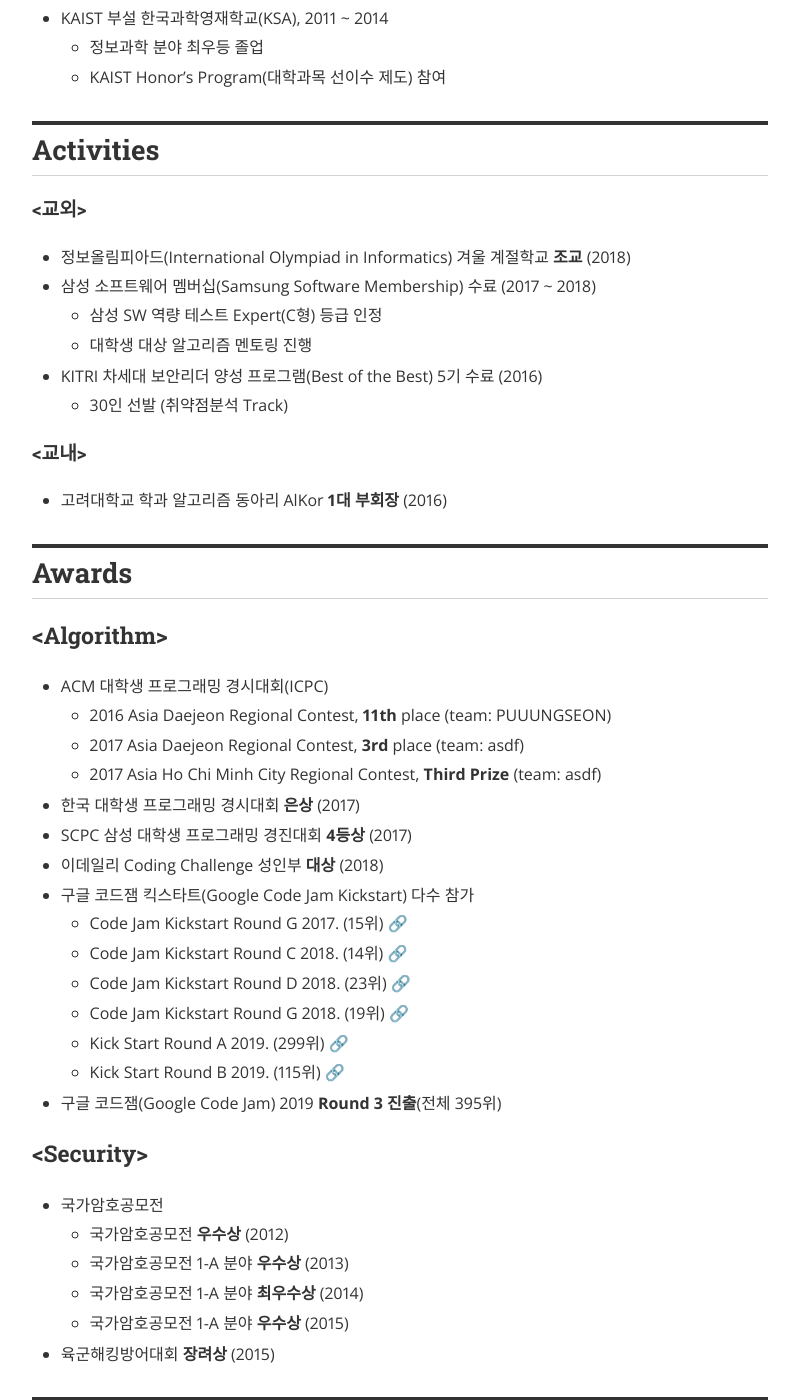
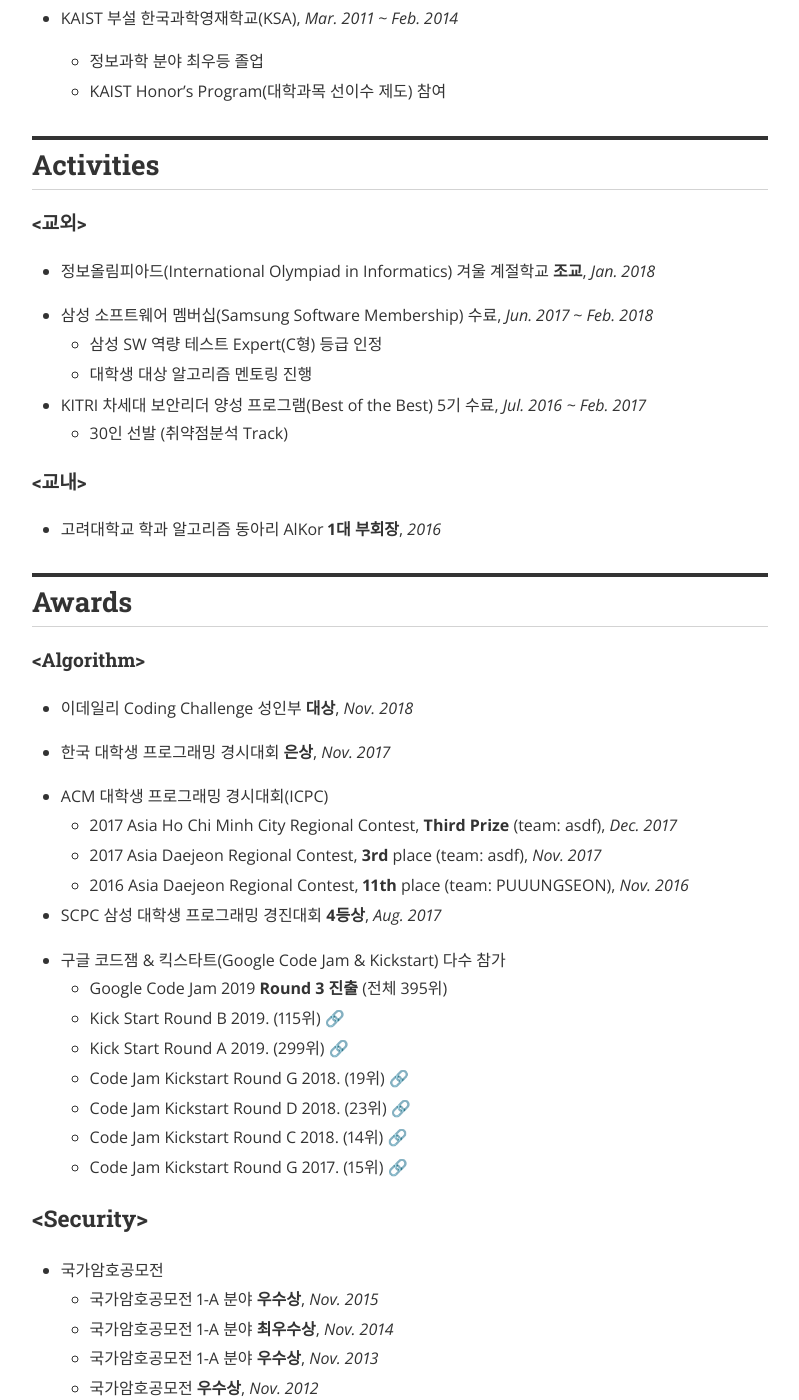
Before and after one commit to nyan101/nyan101.github.io, a Jekyll site: the page built from about.md, in a window 1280 px wide and 1400 px high, scrolled down 840 px. Shown: the whole window, without its empty margins (240-1039 px from the left). Built offline with Jekyll 4.4.1, drawn with Linux system fonts in a browser that asks for light colours; nearby versions of some CDN libraries; a style sheet for code colours, icons or effects is not loaded; some of the changed text lies outside the part shown.

Commit message:
about 페이지 일자 양식 수정

```diff
--- a/about.md
+++ b/about.md
@@ -12,9 +12,14 @@
 이제 졸업해서 새로운 단어를 써야 하는데 '그 단어'는 쓰기 좀 그래서 안 쓰고 있음
 
 <h2 class='section-header'> Education </h2>
-* <p>고려대학교 정보보호대학원 정보보호학과 석박통합과정, 2019 ~ now</p>
-* <p>고려대학교 학부, 2014 ~ 2018</p>
-* KAIST 부설 한국과학영재학교(KSA), 2011 ~ 2014
+
+* 고려대학교 정보보호대학원 정보보호학과 석박통합과정, *Sep. 2019 ~ now*
+
+
+* 고려대학교 학부, *Mar. 2014 ~ Feb. 2018*
+
+
+* KAIST 부설 한국과학영재학교(KSA), *Mar. 2011 ~ Feb. 2014*
   * 정보과학 분야 최우등 졸업
   * KAIST Honor's Program(대학과목 선이수 제도) 참여
 
@@ -22,47 +27,61 @@
 <h2 class='section-header'> Activities </h2>
 #### \<교외\>
 
-* 정보올림피아드(International Olympiad in Informatics) 겨울 계절학교 <strong>조교</strong> (2018)
-* 삼성 소프트웨어 멤버십(Samsung Software Membership) 수료 (2017 ~ 2018)
+* 정보올림피아드(International Olympiad in Informatics) 겨울 계절학교 **조교**,  *Jan. 2018*
+
+
+* 삼성 소프트웨어 멤버십(Samsung Software Membership) 수료, *Jun. 2017 ~ Feb. 2018*
   * 삼성 SW 역량 테스트 Expert(C형) 등급 인정
   * 대학생 대상 알고리즘 멘토링 진행
-* KITRI 차세대 보안리더 양성 프로그램(Best of the Best) 5기 수료 (2016)
+
+
+* KITRI 차세대 보안리더 양성 프로그램(Best of the Best) 5기 수료, *Jul. 2016 ~ Feb. 2017*
   * 30인 선발 (취약점분석 Track)
 
 
 #### \<교내\>
 
-* 고려대학교 학과 알고리즘 동아리 AlKor **1대 부회장** (2016)
+* 고려대학교 학과 알고리즘 동아리 AlKor **1대 부회장**, *2016*
 
 
 <h2 class='section-header'> Awards </h2>
-### \<Algorithm\>
+#### \<Algorithm\>
+
+* 이데일리 Coding Challenge 성인부 **대상**, *Nov. 2018*
+
+
+* 한국 대학생 프로그래밍 경시대회 **은상**, *Nov. 2017*
+
 
 * ACM 대학생 프로그래밍 경시대회(ICPC)
-  * 2016 Asia Daejeon Regional Contest, **11th** place (team: PUUUNGSEON)
-  * 2017 Asia Daejeon Regional Contest, **3rd** place (team: asdf)
-  * 2017 Asia Ho Chi Minh City Regional Contest, **Third Prize** (team: asdf)
-* 한국 대학생 프로그래밍 경시대회 **은상** (2017)
-* SCPC 삼성 대학생 프로그래밍 경진대회 **4등상** (2017)
-* 이데일리 Coding Challenge 성인부 **대상** (2018)
-* 구글 코드잼 킥스타트(Google Code Jam Kickstart) 다수 참가
+  * 2017 Asia Ho Chi Minh City Regional Contest, **Third Prize** (team: asdf), *Dec. 2017*
+  * 2017 Asia Daejeon Regional Contest, **3rd** place (team: asdf), *Nov. 2017*
+  * 2016 Asia Daejeon Regional Contest, **11th** place (team: PUUUNGSEON), *Nov. 2016*
+
+
+* SCPC 삼성 대학생 프로그래밍 경진대회 **4등상**, *Aug. 2017*
+
+
+* 구글 코드잼 & 킥스타트(Google Code Jam & Kickstart) 다수 참가
+  * Google Code Jam 2019 **Round 3 진출** (전체 395위)
+  * Kick Start Round B 2019. (115위) [🔗](https://codingcompetitions.withgoogle.com/kickstart/round/0000000000050eda){:target="_blank"}
+  * Kick Start Round A 2019. (299위) [🔗](https://codingcompetitions.withgoogle.com/kickstart/round/0000000000050e01){:target="_blank"}
+  * Code Jam Kickstart Round G 2018. (19위) [🔗](https://code.google.com/codejam/contest/5374486/scoreboard#vt=1&vf=1){:target="_blank"}
+  * Code Jam Kickstart Round D 2018. (23위) [🔗](https://code.google.com/codejam/contest/6364486/scoreboard#vt=1&vf=1){:target="_blank"}
+  * Code Jam Kickstart Round C 2018. (14위) [🔗](https://code.google.com/codejam/contest/4384486/scoreboard#vt=1&vf=1){:target="_blank"}
   * Code Jam Kickstart Round G 2017. (15위) [🔗](https://code.google.com/codejam/contest/3254486/scoreboard#vt=1&vf=1){:target="_blank"}
-  * Code Jam Kickstart Round C 2018. (14위) [🔗](https://code.google.com/codejam/contest/4384486/scoreboard#vt=1&vf=1){:target="_blank"}
-  * Code Jam Kickstart Round D 2018. (23위) [🔗](https://code.google.com/codejam/contest/6364486/scoreboard#vt=1&vf=1){:target="_blank"}
-  * Code Jam Kickstart Round G 2018. (19위) [🔗](https://code.google.com/codejam/contest/5374486/scoreboard#vt=1&vf=1){:target="_blank"}
-  * Kick Start Round A 2019. (299위) [🔗](https://codingcompetitions.withgoogle.com/kickstart/round/0000000000050e01){:target="_blank"}
-  * Kick Start Round B 2019. (115위) [🔗](https://codingcompetitions.withgoogle.com/kickstart/round/0000000000050eda){:target="_blank"}
-* 구글 코드잼(Google Code Jam) 2019 **Round 3 진출**(전체 395위)
 
 
 ### \<Security\>
 
 * 국가암호공모전
-  * 국가암호공모전 **우수상** (2012)
-  * 국가암호공모전 1-A 분야 **우수상** (2013)
-  * 국가암호공모전 1-A 분야 **최우수상** (2014)
-  * 국가암호공모전 1-A 분야 **우수상** (2015)
-* 육군해킹방어대회 **장려상** (2015)
+  * 국가암호공모전 1-A 분야 **우수상**, *Nov. 2015*
+  * 국가암호공모전 1-A 분야 **최우수상**, *Nov. 2014*
+  * 국가암호공모전 1-A 분야 **우수상**, *Nov. 2013*
+  * 국가암호공모전 **우수상**, *Nov. 2012*
+
+
+* 육군해킹방어대회 **장려상**, *Mar. 2015*
 
 
 <h2 class='section-header'> Research & Paper </h2>
```
